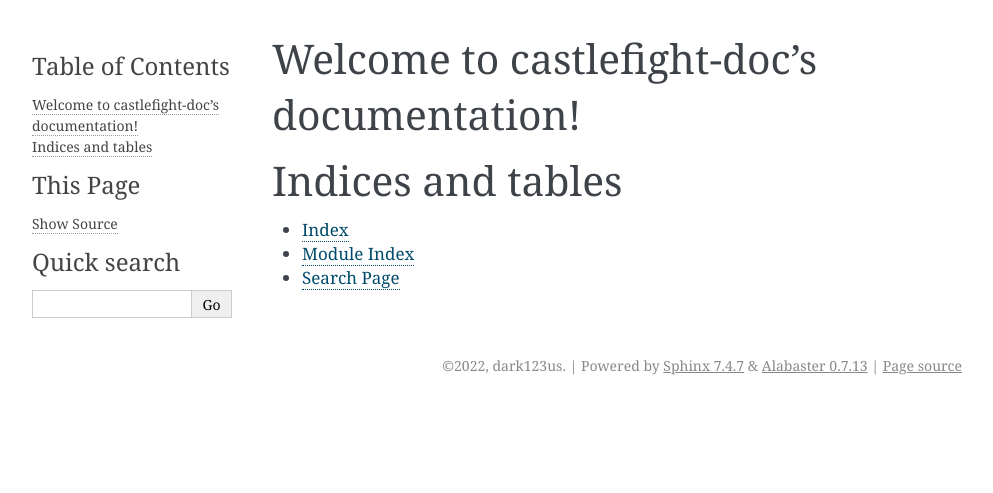
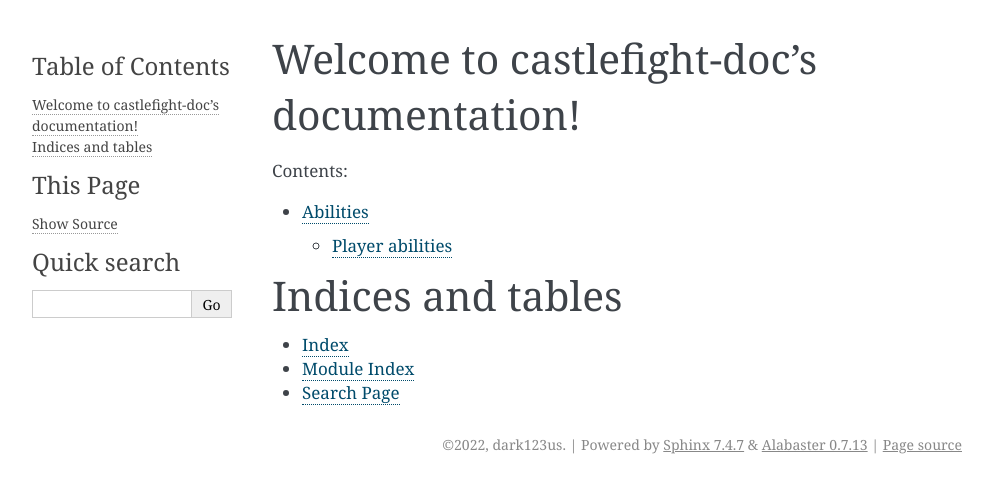
Before and after one commit to dark123us/castlefight-doc, a Sphinx documentation site: the page built from source/index.rst, in a window 1280 px wide. Shown: the top 493 px of the page, without its empty margins (148-1141 px from the left). Built offline with Sphinx 7.4.7, drawn with Linux system fonts in a browser that asks for light colours.

Commit message:
first row

```diff
--- /dev/null
+++ b/source/abilities/index.rst
@@ -0,0 +1,8 @@
+Abilities
+=========
+
+.. toctree::
+   :maxdepth: 2
+   :caption: Contents:
+
+   player
--- /dev/null
+++ b/source/abilities/player.rst
@@ -0,0 +1,6 @@
+Player abilities
+================
+
+Игрок имеет только одну способность - построить.
+Как вариант, если типов зданий будет не много (4 штуки), можно использовать
+способности построить конкретное здание
--- a/source/index.rst
+++ b/source/index.rst
@@ -10,6 +10,8 @@ Welcome to castlefight-doc's documentation!
    :maxdepth: 2
    :caption: Contents:
 
+   abilities/index
+
 
 
 Indices and tables
```
